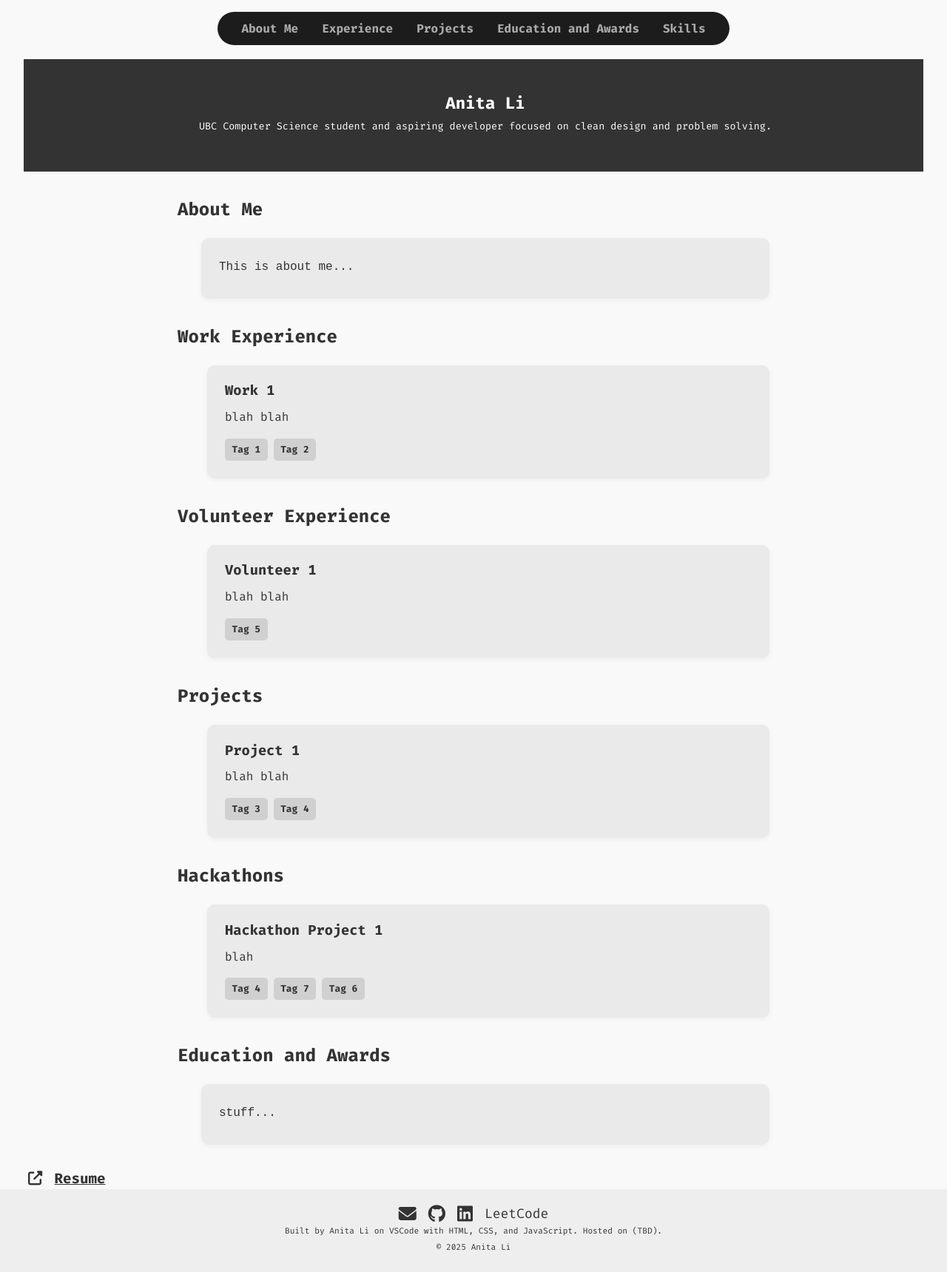
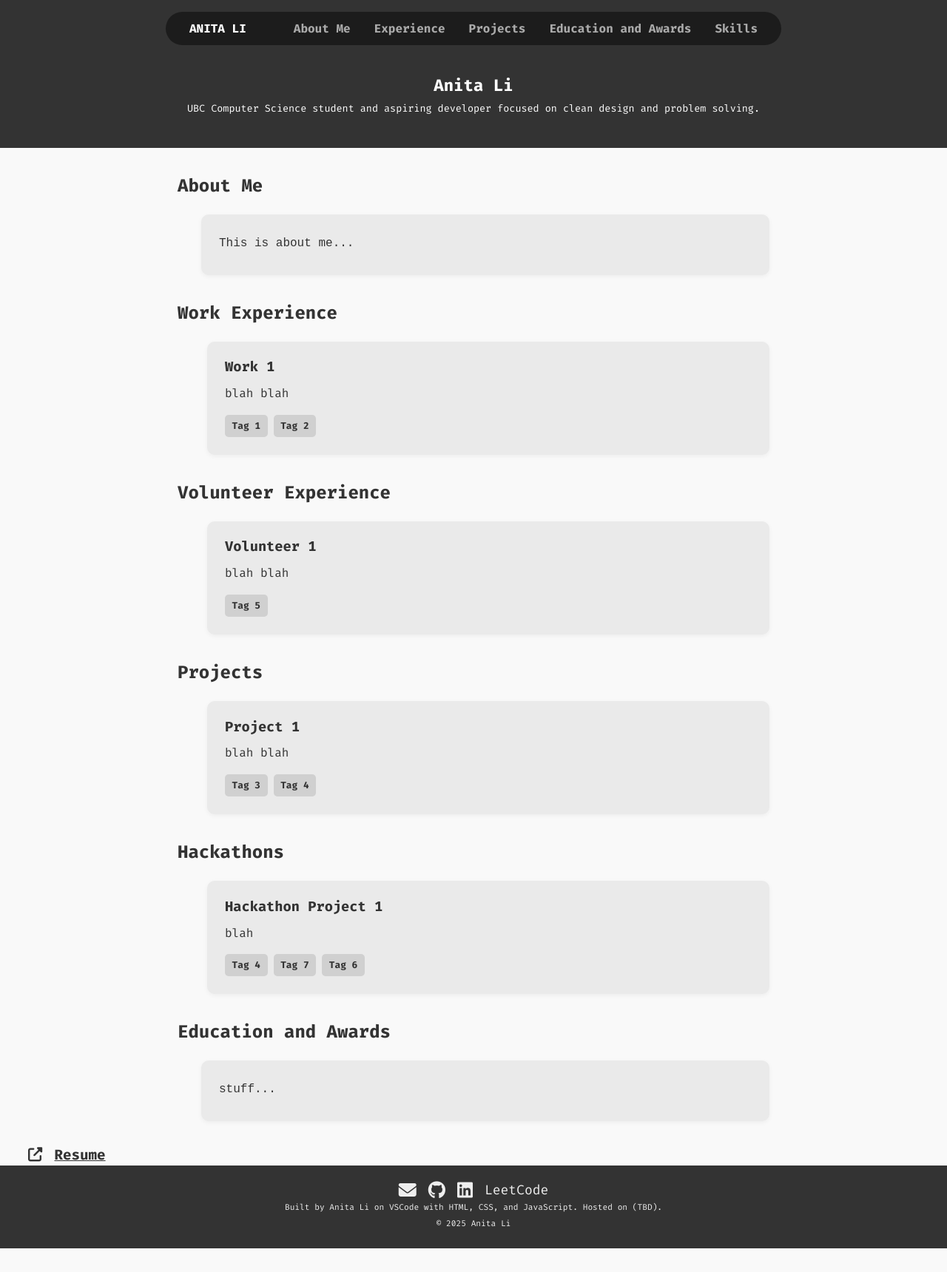
Before and after one commit to anitalidev/AnitasWebsite, a React (Vite) app in the folder frontend/: page / in a window 1280 px wide. Shown: the whole page at 74% size. After the commit the page ends 1688 px from the top, so only its background shows below. Built offline with nearby package versions, Linux system fonts and the light colour scheme; the HTML template or start-up script is replaced by a standard one.

Commit message:
Improve formatting

```diff
--- a/frontend/src/components/NavigationBar.jsx
+++ b/frontend/src/components/NavigationBar.jsx
@@ -1,9 +1,10 @@
 import NavigationItem from "./NavigationItem.jsx";
 
-export default function NavigationBar({ navs }) {
+export default function NavigationBar({ title, navs }) {
     return (
         <div className='navbar-wrapper'>
             <nav className='navbar'>
+                <span className='navbar-name'> { title } </span>
                 <NavigationItem {...navs['about']}/>
                 <NavigationItem {...navs['experience']}/>
                 <NavigationItem {...navs['projects']}/>
--- a/frontend/src/index.css
+++ b/frontend/src/index.css
@@ -2,7 +2,7 @@
 body {
     font-family: "Fira Code", monospace;
     margin: 0;
-    padding: 0 2rem;
+    padding: 0;
     height: 100%;
     line-height: 1.6;
     background-color: #f9f9f9;
@@ -41,6 +41,12 @@ body {
     gap: 2rem;
 }
 
+.navbar-name {
+    color: #fff;
+    font-weight: bold;
+    margin-right: 2rem;
+}
+
 .navbar a {
     color: #aaa;
     text-decoration: none;
@@ -59,10 +65,8 @@ body {
 
 /* ========== Footer ========== */
 footer {
-    background: #eee;
+    background: #333;
     text-align: center;
-    margin-left: -2rem;
-    margin-right: -2rem;
     padding: 1rem;
     height: 10vh;
     font-size: 0.7rem;
@@ -70,6 +74,10 @@ footer {
     flex-direction: column;
     justify-content: center;
     line-height: 1;
+}
+
+footer p {
+    color: #eee;
 }
 
 .footer-icons {
@@ -82,7 +90,7 @@ footer {
 .footer-icons a {
     display: flex;
     align-items: center;
-    color: #333;
+    color: #eee;
     font-size: 1.5rem;
     text-decoration: none;
 }
@@ -107,9 +115,10 @@ footer {
     background: #333;
     color: white;
     text-align: center;
-    padding: 0.5rem 1rem 1.5rem 1rem;
-    height: 15vh;
-    width: 100%;
+    height: 25vh;
+    width: calc(100% + 4rem);
+    margin-left: -2rem;
+    margin-right: -2rem;
     margin-bottom: 2rem;
     display: flex;
     flex-direction: column;
@@ -123,6 +132,7 @@ header {
     background: #333;
     color: white;
     text-align: center;
+    margin-top: 3rem;
     padding: 1rem;
     display: flex;
     flex-direction: column;
@@ -133,7 +143,8 @@ header {
 /* ========== Main Content ========== */
 .main-content {
     flex: 1;
-    padding-top: 5rem;
+    padding-left: 2rem;
+    padding-right: 2rem;
     overflow-y: auto;
     box-sizing: border-box;
 }
--- a/frontend/src/pages/MainPage.jsx
+++ b/frontend/src/pages/MainPage.jsx
@@ -19,7 +19,7 @@ export default function MainPage() {
 
     return (
         <>
-            <NavigationBar navs={navs}/>
+            <NavigationBar navs={navs} title='ANITA LI'/>
             <div className='page-wrapper'>
                 <div className='main-content'>
                     <TitleCard title='Anita Li' description='UBC Computer Science student and aspiring developer focused on clean design and problem solving.' />
```
